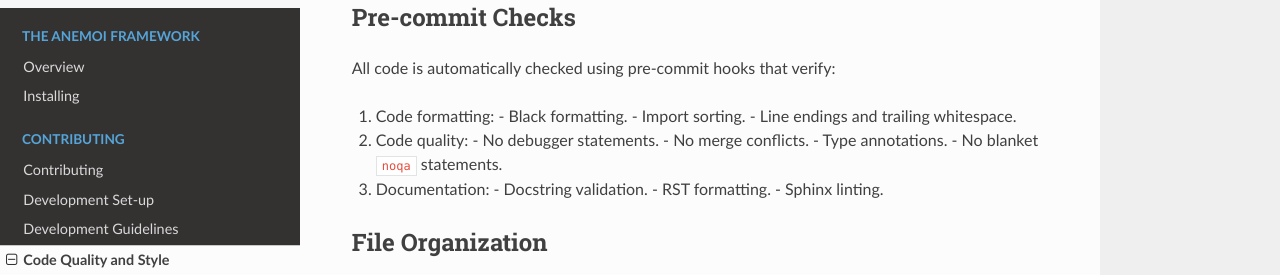
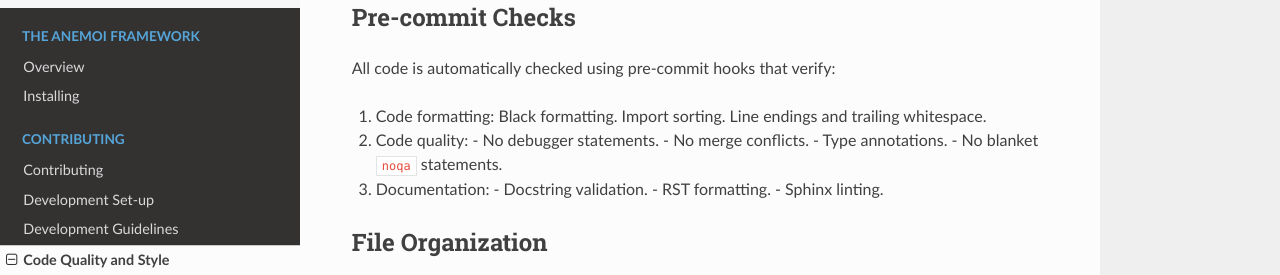
Before and after one commit to ecmwf/anemoi-docs, a Sphinx documentation site: the page built from docs/contributing/code_style.rst, in a window 1280 px wide and 900 px high, scrolled down 760 px. Shown: the part 151-426 px from the top of the window. Built offline with Sphinx 7.4.7 and the Read the Docs theme 3.1.0, drawn with Linux system fonts in a browser that asks for light colours.

```diff
--- a/docs/contributing/code_style.rst
+++ b/docs/contributing/code_style.rst
@@ -54,7 +54,7 @@ We use ``ruff`` for code linting, which checks for:
 
 All code is automatically checked using pre-commit hooks that verify:
 
-#. Code formatting: - Black formatting. - Import sorting. - Line endings
+#. Code formatting: Black formatting. Import sorting. Line endings
    and trailing whitespace.
 #. Code quality: - No debugger statements. - No merge conflicts. - Type
    annotations. - No blanket ``noqa`` statements.
```
